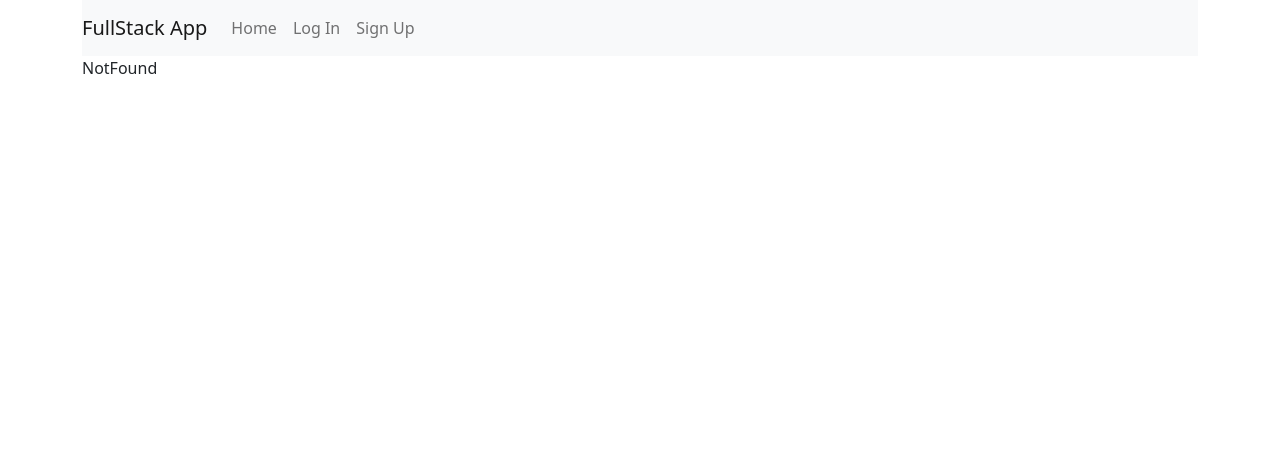
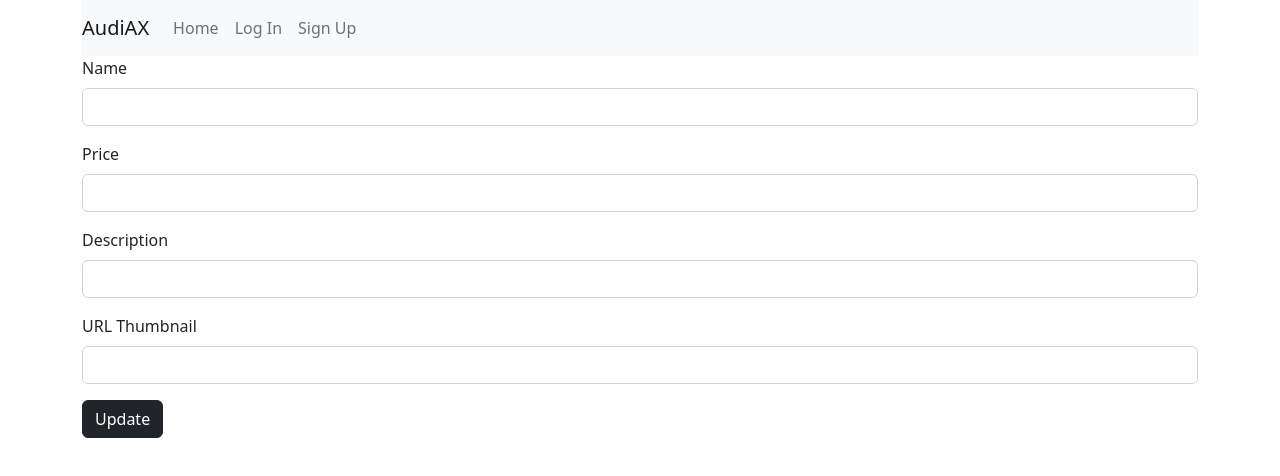
Before and after one commit to Mauro1442/Front-E-commerce-2.0, a React (Create React App) app: page /modify/1 in a window 1280 px wide. Shown: the top 476 px of the page. Built offline with nearby package versions, Linux system fonts and the light colour scheme; no server answers.

Commit message:
modify products

```diff
--- a/src/Components/Menu.js
+++ b/src/Components/Menu.js
@@ -1,24 +1,26 @@
 import { Navbar, NavDropdown, Nav } from "react-bootstrap";
-import { Link } from "react-router-dom";
 import AuthContext from "../Context/AuthContext";
 import { useContext } from "react";
-
+import { useNavigate, Link } from "react-router-dom";
 
 export default function Menu() {
-  const context = useContext(AuthContext)
+  const context = useContext(AuthContext);
+  const navigate = useNavigate();
+
   function handleClick() {
     context.logoutUser();
     localStorage.clear();
+    setTimeout(() => {
+      navigate("/");
+    }, 1000);
   }
-
 
   return (
     <AuthContext.Consumer>
-{
-  context=>
+      {(context) => (
         <Navbar bg="light" expand="lg">
           <Navbar.Brand as={Link} to="/">
-          FullStack App
+            AudiAX
           </Navbar.Brand>
           <Navbar.Toggle aria-controls="basic-navbar-nav" />
           <Navbar.Collapse id="basic-navbar-nav">
@@ -27,55 +29,42 @@ function handleClick() {
                 Home
               </Nav.Link>
 
-
-{!context.userLogin && <>
+              {!context.userLogin && (
+                <>
                   <Nav.Link as={Link} to="/log">
                     Log In
                   </Nav.Link>
                   <Nav.Link as={Link} to="/sign">
                     Sign Up
                   </Nav.Link>
+                </>
+              )}
 
-</>}
-
-
-
-
-
-
-{context.userLogin &&
+              {context.userLogin && (
                 <>
-  <Nav.Link onClick={handleClick}>
-              Log Out
-            </Nav.Link>
+                  <Nav.Link onClick={handleClick}>Log Out</Nav.Link>
 
                   <NavDropdown title="Dropdown" id="basic-nav-dropdown">
-              <NavDropdown.Item  as={Link} to="/add">
+                    <NavDropdown.Item as={Link} to="/add">
                       Add Item
-
                     </NavDropdown.Item>
                     <NavDropdown.Item as={Link} to="/delete">
                       Delete Item
                     </NavDropdown.Item>
-              <NavDropdown.Item href="#action/3.3">Something</NavDropdown.Item>
+                    <NavDropdown.Item href="#action/3.3">
+                      Something
+                    </NavDropdown.Item>
                     <NavDropdown.Divider />
                     <NavDropdown.Item href="#action/3.4">
-                Separated link
+                      About
                     </NavDropdown.Item>
                   </NavDropdown>
                 </>
-
-
-
-
-}
-
-
-
+              )}
             </Nav>
           </Navbar.Collapse>
         </Navbar>
-}
+      )}
     </AuthContext.Consumer>
   );
 }
--- a/src/Components/Product.js
+++ b/src/Components/Product.js
@@ -1,9 +1,15 @@
 import { Link } from "react-router-dom";
 import { Button, Card, Col } from "react-bootstrap";
 import { useNavigate } from "react-router-dom";
+import AuthContext from "../Context/AuthContext";
+import { useContext } from "react";
+
+
 
 export default function Product(props) {
   const navigate = useNavigate();
+  const context = useContext(AuthContext)
+
 
   const { name, price, code, description, id } = props;
   return (
@@ -19,10 +25,15 @@ export default function Product(props) {
           <Card.Text>
             <p>{name}</p>
           </Card.Text>
+          {context.userLogin &&
 
-          <Button type="submit" variant="dark" onClick={() => navigate("/buy")}>
-            Order
+          <Button
+          style={{  textDecoration: "none", color: "black" }}
+        as={Link}
+        to={"/modify/"+id}>
+            Modify
           </Button>
+          }
         </Card.Body>
       </Card>
     </Col>
--- a/src/Components/Products.js
+++ b/src/Components/Products.js
@@ -28,7 +28,6 @@ export default function Products() {
   } else {
     return (
       <div>
-        <h1>Products</h1>
         <Row>
           {productsList.map((productOfList) => (
             <Product
--- a/src/Pages/Add Item.js
+++ b/src/Pages/Add Item.js
@@ -5,11 +5,9 @@ import AlertCustom from "../Components/Alert";
 
 import { useNavigate } from "react-router-dom";
 import axios from "../Config/Axios";
-import AuthContext from "../Context/AuthContext";
-import { useState, useContext } from "react";
+import { useState } from "react";
 
 export default function AddItem(props) {
-  const context = useContext(AuthContext);
   const [alert, setAlert] = useState({ variant: "", text: "" });
 
   const {
@@ -33,9 +31,18 @@ export default function AddItem(props) {
     axios(config)
       .then(function (response) {
         console.log(response);
+        setAlert({
+          variant: "success",
+          text: "Item Added",
+        })
+        setTimeout(() => {
+          navigate("/")
+        }, 1000);
       })
       .catch(function (error) {
         console.log(error);
+        setAlert({ variant: "danger", text: error });
+
       });
   };
 
@@ -75,6 +82,13 @@ export default function AddItem(props) {
           register={{ ...register("quantity", { required: true }) }}
         />
         {errors.quantity && <span>Mandatory</span>}
+        <Input
+          label="Featured"
+          type="boolean"
+          register={{ ...register("destacado") }}
+        />
+        {errors.destacado && <span>Mandatory</span>}
+
 
         <Button type="submit" variant="dark">
           Add Item
--- a/src/Pages/Detail.js
+++ b/src/Pages/Detail.js
@@ -30,7 +30,12 @@ export default function Detail() {
   } else {
     return (
       <div>
-        <img src={product.code} alt="large"></img>
+      <div style={{
+        width: 400, height: 400, display: "inline-flex"
+      }}>
+                <img src={product.code} alt="large"></img>
+
+      </div>
         <h4>Price: {product.price}</h4>
 
         <p>Name: {product.name}</p>
--- a/src/Pages/Login.js
+++ b/src/Pages/Login.js
@@ -47,6 +47,9 @@ export default function Login(props) {
           variant: "success",
           text: "Welcome",
         });
+        setTimeout(() => {
+          navigate("/")
+        }, 1000);
         }
 
 
--- /dev/null
+++ b/src/Pages/Modify.js
@@ -0,0 +1,187 @@
+import Input from "../Components/Input";
+import { useForm } from "react-hook-form";
+import { Button, Form } from "react-bootstrap";
+import AlertCustom from "../Components/Alert";
+import { useParams } from "react-router-dom";
+import { getByIdProducts } from "../Services/productsServices";
+import { useNavigate } from "react-router-dom";
+import axios from "../Config/Axios";
+import { useState, useEffect } from "react";
+
+
+
+function ModifyItem() {
+
+  const [alert, setAlert] = useState({ variant: "", text: "" });
+
+
+  const {
+    register,
+    handleSubmit, setValue,
+    formState: { errors },
+  } = useForm();
+  const navigate = useNavigate();
+  const { id } = useParams();
+
+  useEffect(() => {
+    const request = async () => {
+      try {
+        const response = await getByIdProducts(id);
+        setValue("name", response.data.name);
+        setValue("price", response.data.price);
+        setValue("code", response.data.code);
+        setValue("description", response.data.description);
+      } catch (e) {}
+    };
+    request();
+  }, [id, setValue]);
+  const onSubmit = async (data) => {
+
+    var config = {
+      method: "put",
+      url: "https://api-nodeservice.herokuapp.com/products/"+id,
+      headers: {
+        "x-access-token": `${JSON.parse(window.localStorage.getItem("access_token"))}`,"Content-Type": "application/json",
+      },
+      data: data,
+    };
+
+
+    console.log("Form", data);
+    try {
+      const document = await axios(config);
+
+      console.log("document", document);
+    } catch (e) {
+      console.log(e);
+    }
+  };
+  return (
+    <>
+
+      <Form onSubmit={handleSubmit(onSubmit)}>
+        <Input
+          label="Name"
+          register={{ ...register("name", { required: true }) }}
+        />
+        {errors.nombre && <span>Mandatory field</span>}
+        <Input
+          label="Price"
+          type="number"
+          register={{ ...register("price", { required: true }) }}
+        />
+        {errors.precio && <span>Mandatory field</span>}
+        <Input
+          label="Description"
+          register={{ ...register("description", { required: true }) }}
+        />
+        {errors.descripcion && <span>Mandatory field</span>}
+        <Input
+          label="URL Thumbnail"
+          register={{ ...register("code", { required: true }) }}
+        />
+        {errors.thumbnail && <span>Mandatory field</span>}
+
+        <Button variant="dark" type="submit">
+          Update
+        </Button>
+      </Form>
+    </>
+  );
+}
+
+export default ModifyItem;
+
+
+
+
+
+
+/*
+export default function ModifyItem(props) {
+  const context = useContext(AuthContext);
+  const [alert, setAlert] = useState({ variant: "", text: "" });
+
+  const {
+    register,
+    handleSubmit, setValue,
+    formState: { errors },
+  } = useForm();
+
+  const navigate = useNavigate();
+
+
+
+
+  const onSubmit = async (data) => {
+
+    var config = {
+      method: "update",
+      url: `https://api-nodeservice.herokuapp.com/products/${data.id}`,
+      headers: {
+        "x-access-token": `${JSON.parse(window.localStorage.getItem("access_token"))}`,"Content-Type": "application/json",
+      },
+      data: data,
+    };
+
+    axios(config)
+      .then(function (response) {
+        console.log(response);
+        setAlert({
+          variant: "success",
+          text: "Item Added",
+        })
+      })
+      .catch(function (error) {
+        console.log(error);
+        setAlert({ variant: "danger", text: error });
+
+      });
+  };
+
+  return (
+    <div>
+      <Form
+        onSubmit={handleSubmit((data) => {
+          onSubmit(data);
+        })}
+      >
+        <Input
+          label="Name"
+          register={{ ...register("name", { required: true }) }}
+        />
+        {errors.name && <span>Mandatory</span>}
+        <Input
+          label="Price"
+          register={{
+            ...register("price", { required: true }),
+          }}
+        />
+        {errors.price && <span>Mandatory</span>}
+        <Input
+          label="Image URL"
+          register={{ ...register("code", { required: true }) }}
+        />
+        {errors.code && <span>Mandatory</span>}
+        <Input
+          label="Description"
+          register={{
+            ...register("description", { required: true }),
+          }}
+        />
+        {errors.description && <span>Mandatory</span>}
+        <Input
+          label="Quantity"
+          register={{ ...register("quantity", { required: true }) }}
+        />
+        {errors.quantity && <span>Mandatory</span>}
+
+        <Button type="submit" variant="dark">
+          Modify Item
+        </Button>
+        <AlertCustom variant={alert.variant} text={alert.text} />
+      </Form>
+    </div>
+  );
+}
+*/
--- a/src/Pages/Signin.js
+++ b/src/Pages/Signin.js
@@ -3,6 +3,7 @@ import Input from "../Components/Input";
 import { useForm } from "react-hook-form";
 import { Button, Form } from "react-bootstrap";
 import { useNavigate } from "react-router-dom";
+import AlertCustom from "../Components/Alert";
 import axios from "../Config/Axios";
 
 export default function Signin() {
@@ -14,8 +15,9 @@ export default function Signin() {
     formState: { errors },
   } = useForm();
 
-  const [signedIn, setSignedIn] = useState(false);
   const navigate = useNavigate();
+  const [alert, setAlert] = useState({ variant: "", text: "" });
+
 
   const onSubmit = async (data) => {
     var config = {
@@ -30,14 +32,21 @@ export default function Signin() {
     axios(config)
       .then(function (response) {
         console.log(response);
-        setSignedIn(true);
+        setAlert({
+          variant: "success",
+          text: "User Created",
+        });
+        setTimeout(() => {
+          navigate("/log")
+        }, 1000);
       })
       .catch(function (error) {
         console.log(error);
+        setAlert({ variant: "danger", text: error });
+
       });
   };
 
-  if (!signedIn) {
     return (
       <div>
         <Form
@@ -64,20 +73,15 @@ export default function Signin() {
           register={{ ...register("password", { required: true, minLength: 8  }) }}
         />
         {errors.password && <span>Mandatory</span>}
+
+
         <Button type="submit" variant="dark">
           Sign Me Up
         </Button>
+        <AlertCustom variant={alert.variant} text={alert.text} />
+
       </Form>
     </div>
     );
-  } else {
-    return (
-      <>
 
-        <Button variant="dark" onClick={() => navigate("/log")}>
-          To Log
-        </Button>
-      </>
-    );
-  }
 }
--- a/src/Routes/Public.js
+++ b/src/Routes/Public.js
@@ -8,6 +8,7 @@ import Signin from "../Pages/Signin";
 import Login from "../Pages/Login";
 import AddItem from "../Pages/Add Item";
 import DeleteItem from "../Pages/Delete Item";
+import ModifyItem from "../Pages/Modify";
 
 export default function Public(props) {
 
@@ -22,6 +23,8 @@ export default function Public(props) {
       <Route path="/sign" element={<Signin />} />
       <Route path="/add" element={<AddItem />} />
       <Route path="/delete" element={<DeleteItem />} />
+      <Route path="/modify/:id" element={<ModifyItem />} />
+
       <Route path="*" element={<NotFound />} />
     </Routes>
   );
```
Lines whose indentation alone changed are shown as unchanged.
